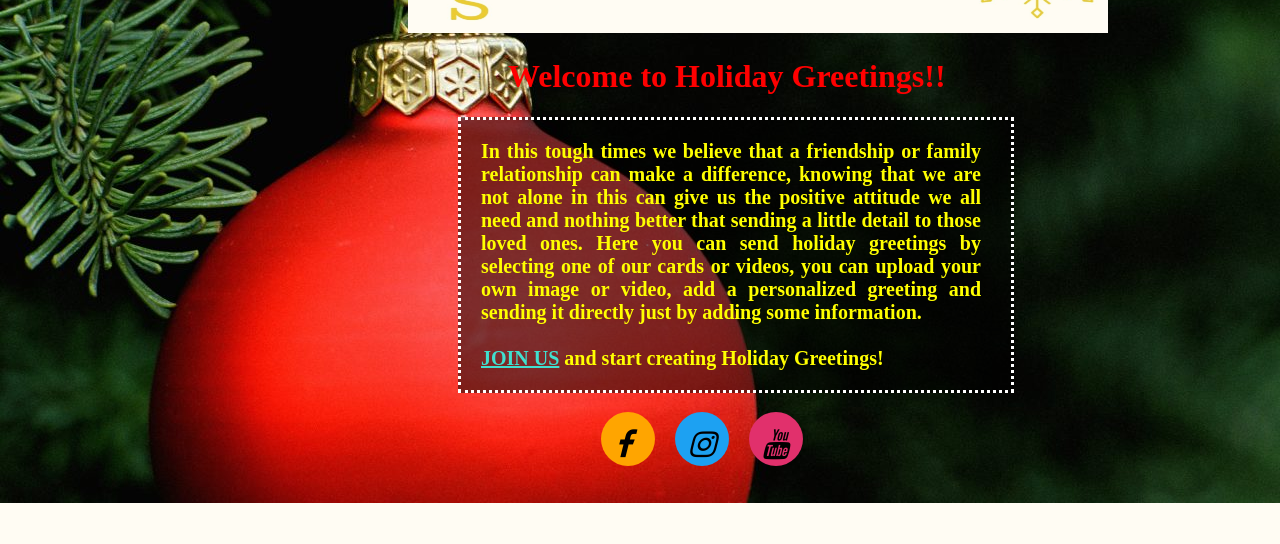
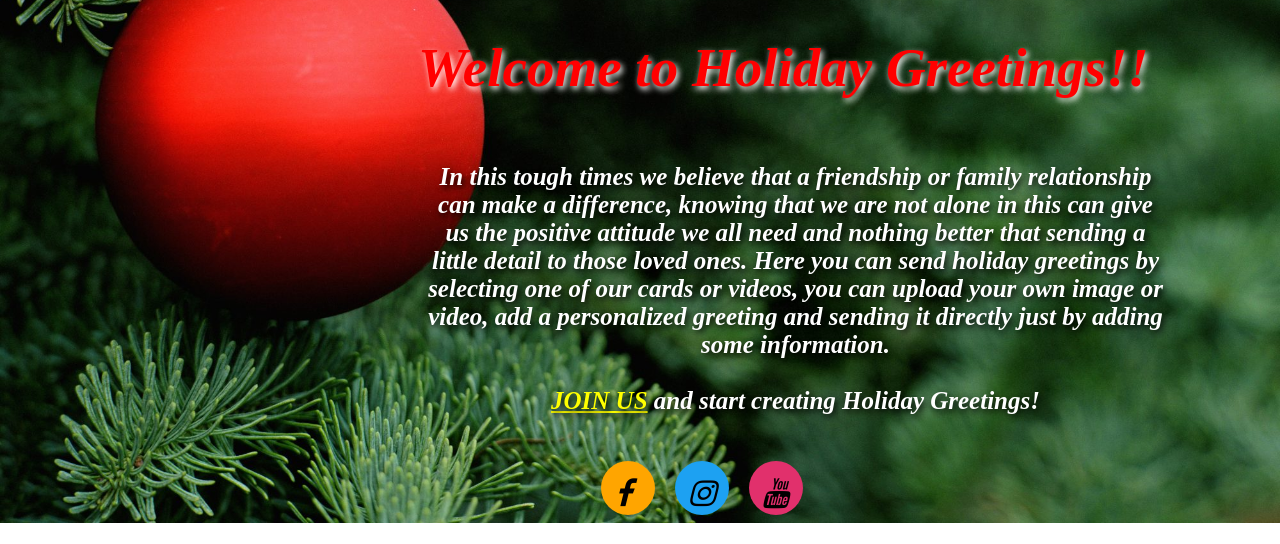
Before and after one commit to leongus1/holiday_greetings_group, a Django app: page / in a window 1280 px wide. Shown: the part 409-953 px from the top of the page. Before the commit the page ends 912 px from the top, so only its background shows below. Run offline with Django 3.2, Linux system fonts and the light colour scheme.

Commit message:
first commit-tweaked indx, added new logo, formatted log&reg, created css for both.

```diff
--- a/code/hg_proj/hg_app/static/style.css
+++ b/code/hg_proj/hg_app/static/style.css
@@ -1,6 +1,11 @@
 body {
+  width: 100%;
+  height: 400px;
   background-image: url("tree.jpeg");
+  background-size: cover;
+  background-repeat: no-repeat;
 }
+
 #wrap {
   margin: 0px auto;
   width: 950px;
@@ -8,6 +13,53 @@ body {
   padding: 25px;
 }
 
+.logo img{
+  border-color: goldenrod;
+  width: 700px;
+  height: 350px;
+  margin-left: 400px;
+  margin-top: 30px;
+  border-radius: 50px;
+  border-style: double;
+  border-width: 10px;
+  opacity: 1.0;
+  margin: center;
+}
+
+.greeting h1 {
+  color: red;
+  font-style: italic;
+  font-size: 55px;
+  text-shadow: 2px 3px 6px white;
+  margin-left: 410px;
+}
+
+.content {
+  width: 750px;
+  margin-left: 410px;
+  align-content: center;
+
+}
+
+.content p {
+  color: white;
+  text-shadow: 2px 3px 6px black;
+  font-weight: bold;
+  font-size: 25px;
+  text-align: justify;
+  margin-left: 5px;
+  padding: 2px;
+  font-style: italic;
+  text-align: center;
+}
+
+.content a .href {
+  color: white;
+  font-size: 55px;
+
+}
+
+.content
   .form-box {
     display: inline-block;
     background-color: #ffffff00;
--- a/code/hg_proj/hg_app/templates/index.html
+++ b/code/hg_proj/hg_app/templates/index.html
@@ -1,6 +1,3 @@
-<!DOCTYPE html>
-<html lang="en">
-
 <head>
     <meta charset="UTF-8">
     <meta name="viewport" content="width=device-width, initial-scale=1.0">
@@ -8,18 +5,17 @@
     {% load static %}
     <link rel="stylesheet" href="{% static 'style.css' %}">
     <link rel="stylesheet" href="https://cdnjs.cloudflare.com/ajax/libs/font-awesome/4.7.0/css/font-awesome.min.css">
-
 </head>
 
 <body>
-    <audio id="bgMusic" controls volume="0.1" autoplay="true" style="float: right;">
-        <source src="{% static 'wish.mp3' %}" type="audio/mpeg" >
-    </audio>
-    <img src="{% static 'HolidayGreetings.jpg' %}"
-        style="width: 700px; height: 350px; margin-left: 400px; margin-top: 30px;" />
-    <h1 style="color: red; margin-left: 500px;">Welcome to Holiday Greetings!!</h1>
-    <div style="width: 550px; border: 3px dotted white; margin-left: 450px; align-content: center; background: rgba(0, 0, 0.5, 0.5);">
-        <p style="color: yellow; font-weight: bold; width: 500px; font-size: 20px; text-align: justify; margin-left: 20px; ">
+    <div class="logo">
+        <img src="{% static 'holgtngswflks_logo.png' %}" >
+    </div>
+    <div class="greeting">
+        <h1 >Welcome to Holiday Greetings!!</h1>
+    </div>
+    <div class="content">
+        <p>
             In this tough times we believe that a friendship or family relationship can make a difference, knowing that
             we are not alone in this can give us the positive attitude we all need and nothing better that sending a
             little detail to those loved ones. Here you can send holiday greetings by selecting one of our cards or
@@ -27,7 +23,7 @@
             adding some information.
             <br>
             <br>
-            <a href="/login_reg" style="color: turquoise;">JOIN US</a> and start creating Holiday
+            <a href="/login_reg" style="color: yellow;">JOIN US</a> and start creating Holiday
             Greetings!</p>
     </div>
     <div class="fa">
@@ -37,7 +33,7 @@
             <li><i class="fab fa-youtube" style="margin-left: 12px;"></i></li>
         </ul>
     </div>
-    <script src="{% static 'js/script.js' %}"></script>
+    <embed src="{% static 'wish.mp3' %}" width="180" height="90" loop="false" autostart="false" hidden="true" />
 </body>
 
 </html>
```
Lines whose indentation alone changed are shown as unchanged.
